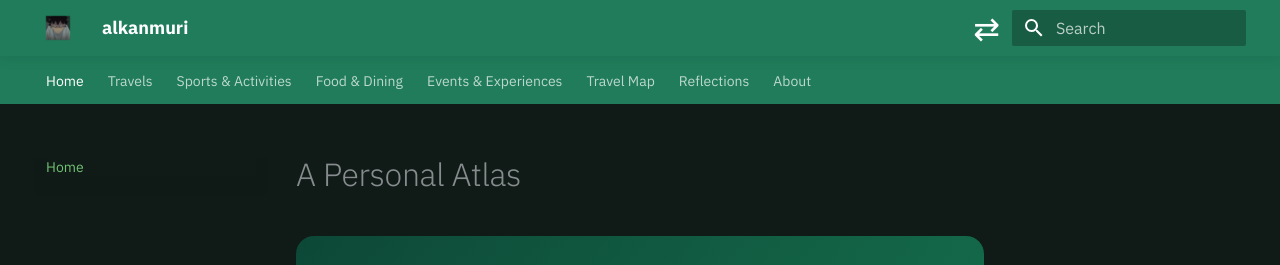
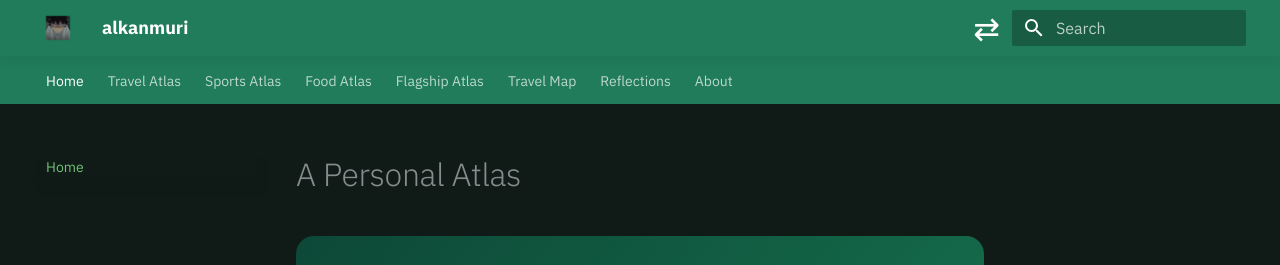
Before and after one commit to alvvvli/alvin-beyond, an MkDocs documentation site: the page built from docs/index.md, in a window 1280 px wide and 1226 px high. Shown: the top 265 px of the window. Built offline with MkDocs 1.6.1 and Material for MkDocs 9.7.7, drawn with Linux system fonts in a browser that asks for light colours; comment, search, counter and statistics services are not loaded.

Commit message:
Update mkdocs.yml

```diff
--- a/mkdocs.yml
+++ b/mkdocs.yml
@@ -51,7 +51,7 @@ extra_javascript:
   - assets/js/site.js
 nav:
   - Home: index.md
-  - Travels:
+  - Travel Atlas:
       - Overview: travels/index.md
       - Europe: travels/europe.md
       - Iceland Winter 2023: travels/iceland-2023.md
@@ -63,14 +63,14 @@ nav:
       - Africa: travels/africa.md
       - Middle East: travels/middle-east.md
       - Oceania: travels/oceania.md
-  - Sports & Activities:
+  - Sports Atlas:
       - Overview: sports/index.md
       - Activities Journal: sports/activities.md
       - Stadiums & Matches: sports/stadiums.md
-  - Food & Dining:
+  - Food Atlas:
       - Overview: food/index.md
       - Food Journal: food/journal.md
-  - Events & Experiences:
+  - Flagship Atlas:
       - Overview: events/index.md
       - Formula 1: events/formula-1.md
       - Concerts & Music: events/concerts.md
```
